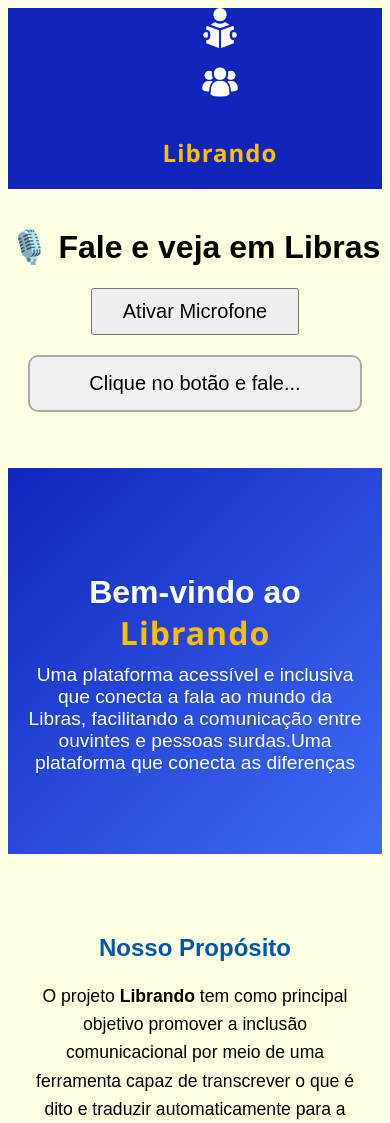
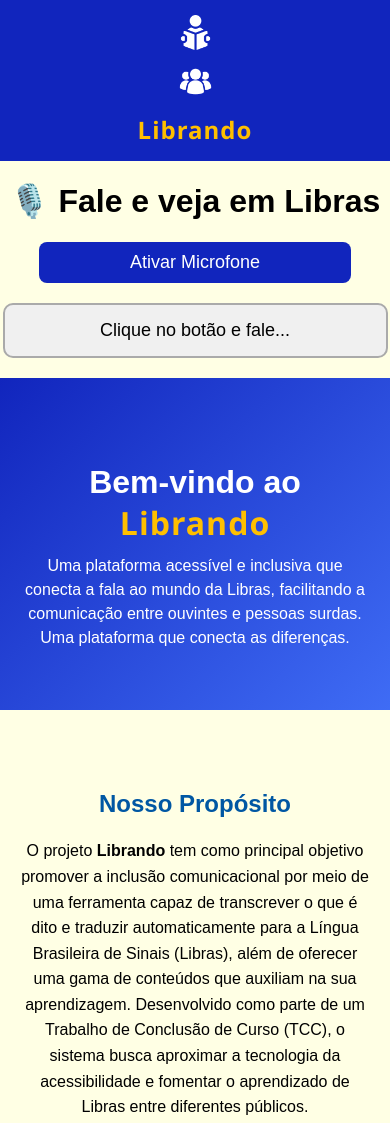
Before and after one commit to Biajacondino/Biajacandino.github.io, a plain HTML site: page index.html in a window 390 px wide. Shown: the top 1123 px of the page. Drawn offline with Linux system fonts and the light colour scheme.

Commit message:
responsividade e links

```diff
--- a/index.html
+++ b/index.html
@@ -3,30 +3,17 @@
 <head>
   <meta charset="UTF-8">
   <title>Librando</title>
+  <meta name="viewport" content="width=device-width, initial-scale=1.0"> <!-- ESSENCIAL PARA RESPONSIVIDADE -->
   <script src="https://vlibras.gov.br/app/vlibras-plugin.js"></script>
   <style>
     body {
       font-family: Arial, sans-serif;
       text-align: center;
       background-color: #ffffe4;
+      margin: 0;
+      padding: 0;
     }
 
-    #texto {
-      width: 80%;
-      padding: 15px;
-      font-size: 20px;
-      margin: 20px auto;
-      border: 2px solid #aaa;
-      border-radius: 10px;
-      background: #f0f0f0;
-      cursor: pointer;
-    }
-
-    button {
-      font-size: 20px;
-      padding: 10px 30px;
-      cursor: pointer;
-    }
     /* ====== CABEÇALHO ====== */
     header {
       background-color: #1125bd;
@@ -34,31 +21,44 @@
       position: sticky;
       top: 0;
       z-index: 1000;
-      justify-content: flex-start;
+      width: 100%;
     }
 
     nav {
       display: flex;
-    justify-content: flex-start; /* Alinha o menu à esquerda */
-    gap: 50px;
-    padding-left: 50px; /* Aumente ou diminua esse valor conforme desejar */
+      justify-content: space-between;
       align-items: center;
+      padding: 10px 40px;
+      flex-wrap: wrap;
+    }
+
+    nav a img {
+      height: 40px;
     }
 
     nav a {
       color: white;
       text-decoration: none;
-      font-weight: 400;
       transition: 0.3s;
-      justify-content: flex-start
     }
 
     nav a:hover {
       text-decoration: underline;
-      justify-content: flex-start
     }
 
-    /* ====== SEÇÃO PRINCIPAL ====== */
+    nav h1 {
+      margin: 0;
+      font-size: 1.8rem;
+    }
+
+    .highlight {
+      color: #ffbf00;
+      font-family: "Segoe UI", "Poppins", sans-serif;
+      font-weight: 700;
+      letter-spacing: 1px;
+    }
+
+    /* ====== SEÇÃO HERO ====== */
     .hero {
       text-align: center;
       padding: 80px 20px;
@@ -75,6 +75,7 @@
       font-size: 1.2rem;
       max-width: 700px;
       margin: 0 auto;
+      line-height: 1.5;
     }
 
     /* ====== CONTEÚDO ====== */
@@ -88,6 +89,7 @@
     .content h2 {
       color: #0057a3;
       margin-bottom: 20px;
+      font-size: 1.8rem;
     }
 
     .content p {
@@ -95,55 +97,139 @@
       font-size: 1.1rem;
     }
 
+    /* ====== BLOCO DE TEXTO E BOTÃO ====== */
+    #texto {
+      width: 80%;
+      padding: 15px;
+      font-size: 20px;
+      margin: 20px auto;
+      border: 2px solid #aaa;
+      border-radius: 10px;
+      background: #f0f0f0;
+      cursor: pointer;
+      word-wrap: break-word;
+    }
 
+    button {
+      font-size: 20px;
+      padding: 10px 30px;
+      cursor: pointer;
+      border-radius: 8px;
+      border: none;
+      background: #1125bd;
+      color: white;
+      transition: 0.3s;
+    }
+
+    button:hover {
+      background: #3f6cf5;
+    }
+
+    /* ====== RODAPÉ ====== */
     footer {
       background-color: #1125bd;
       color: white;
       text-align: center;
-      padding: 30px 0;
+      padding: 30px 10px;
+      font-size: 0.9rem;
       margin-top: 50px;
-      font-size: 0.9rem;
-      justify-content: space-between;
+    }
+
+    /* ====== RESPONSIVIDADE ====== */
+    @media (max-width: 900px) {
+      nav {
+        justify-content: center;
+        gap: 20px;
+        padding: 15px;
+      }
+
+      nav h1 {
+        font-size: 1.5rem;
+      }
+
+      .hero {
+        padding: 60px 15px;
+      }
+
+      .hero h1 {
+        font-size: 2rem;
+      }
+
+      .hero p {
+        font-size: 1rem;
+        padding: 0 10px;
+      }
     }
 
     @media (max-width: 600px) {
       nav {
         flex-direction: column;
+        text-align: center;
         gap: 10px;
-        justify-content: space-between;
       }
 
-      .hero h1 {
-        font-size: 2rem;
-      }
+      nav a img {
+        height: 35px;
       }
 
-    .highlight {
-    color: #ffbf00;
-    font-family: "Segoe UI", "Poppins", sans-serif;
-    font-weight: 700;
-    letter-spacing: 1px;
+      #texto {
+        width: 90%;
+        font-size: 18px;
+      }
+
+      button {
+        width: 80%;
+        font-size: 18px;
+      }
+
+      .content h2 {
+        font-size: 1.5rem;
+      }
+
+      .content p {
+        font-size: 1rem;
+      }
     }
   </style>
 </head>
+<body>
   <header>
     <nav>
       <a href="learning.html">
-      <img src="img/aprendendo.png" alt="Librando e Aprendendo" style="height: 40px;">
+        <img src="img/aprendendo.png" alt="Librando e Aprendendo">
       </a>
       <a href="quemsomos.html">
-      <img src="img/group.png" alt="Librando e Aprendendo" style="height: 40px;">
+        <img src="img/group.png" alt="Quem Somos">
       </a>
-    <h1><span class="highlight"> Librando</span></h1>
+      <h1><span class="highlight">Librando</span></h1>
     </nav>
   </header>
-<body>
-<br>
+
+  <main>
     <h1>🎙️ Fale e veja em Libras</h1>
     <button id="microfone">Ativar Microfone</button>
     <div id="texto" tabindex="0">Clique no botão e fale...</div>
-  <br>
-  <br>
+
+    <section class="hero">
+      <h1>Bem-vindo ao <span class="highlight">Librando</span></h1>
+      <p>Uma plataforma acessível e inclusiva que conecta a fala ao mundo da Libras, facilitando a comunicação entre ouvintes e pessoas surdas. Uma plataforma que conecta as diferenças.</p>
+    </section>
+
+    <section class="content">
+      <h2><strong>Nosso Propósito</strong></h2>
+      <p>
+        O projeto <strong>Librando</strong> tem como principal objetivo promover a inclusão comunicacional por meio de uma
+        ferramenta capaz de transcrever o que é dito e traduzir automaticamente para a Língua Brasileira de Sinais (Libras),
+        além de oferecer uma gama de conteúdos que auxiliam na sua aprendizagem.
+        Desenvolvido como parte de um Trabalho de Conclusão de Curso (TCC), o sistema busca aproximar a tecnologia da acessibilidade
+        e fomentar o aprendizado de Libras entre diferentes públicos.
+      </p>
+    </section>
+  </main>
+
+  <footer>
+    © 2025 Librando | Projeto TCC - ETEC Rosa Perrone Scavone
+  </footer>
 
   <!-- VLibras -->
   <div vw class="enabled">
@@ -160,11 +246,7 @@
     const divTexto = document.getElementById('texto');
 
     function simularCliqueReal(elemento) {
-      const evento = new MouseEvent("click", {
-        bubbles: true,
-        cancelable: true,
-        view: window
-      });
+      const evento = new MouseEvent("click", { bubbles: true, cancelable: true, view: window });
       elemento.dispatchEvent(evento);
     }
 
@@ -184,7 +266,6 @@
         const texto = event.results[0][0].transcript;
         divTexto.textContent = texto;
 
-        // Seleciona texto e foca para VLibras reagir
         const range = document.createRange();
         range.selectNodeContents(divTexto);
         const sel = window.getSelection();
@@ -192,9 +273,7 @@
         sel.addRange(range);
         divTexto.focus();
 
-        // Clique real simulado
         simularCliqueReal(divTexto);
-
         botao.innerText = '✅ Fale novamente';
       };
 
@@ -204,26 +283,5 @@
       };
     }
   </script>
-  <section class="hero">
-<h1>Bem-vindo ao <span class="highlight"> Librando</span></h1>
-    <p>Uma plataforma acessível e inclusiva que conecta a fala ao mundo da Libras, facilitando a comunicação entre ouvintes e pessoas surdas.Uma plataforma que conecta as diferenças</p>
-  </section>
-
-
-  <section class="content">
-    <h2><STRong>Nosso Propósito</STRong></h2>
-    <p>
-      O projeto <strong>Librando</strong> tem como principal objetivo promover a inclusão comunicacional por meio de uma
-      ferramenta capaz de transcrever o que é dito e traduzir automaticamente para a Língua Brasileira de Sinais (Libras),
-      além de oferecer uma gama de conteúdos que auxiliam na sua aprendizagem <del></del> Libras.
-      Desenvolvido como parte de um Trabalho de Conclusão de Curso (TCC), o sistema busca aproximar a tecnologia da acessibilidade
-      e fomentar o aprendizado de Libras entre diferentes públicos.
-    </p>
-  </section>
-
-
-  <footer>
-    © 2025 Librando | Projeto TCC - ETEC Rosa Perrone Scavone
-  </footer>
 </body>
 </html>
```
Also changed, not shown: learning.html (+1 -1 lines), quemsomos.html (+1 -1 lines). Lines whose indentation alone changed are shown as unchanged.
